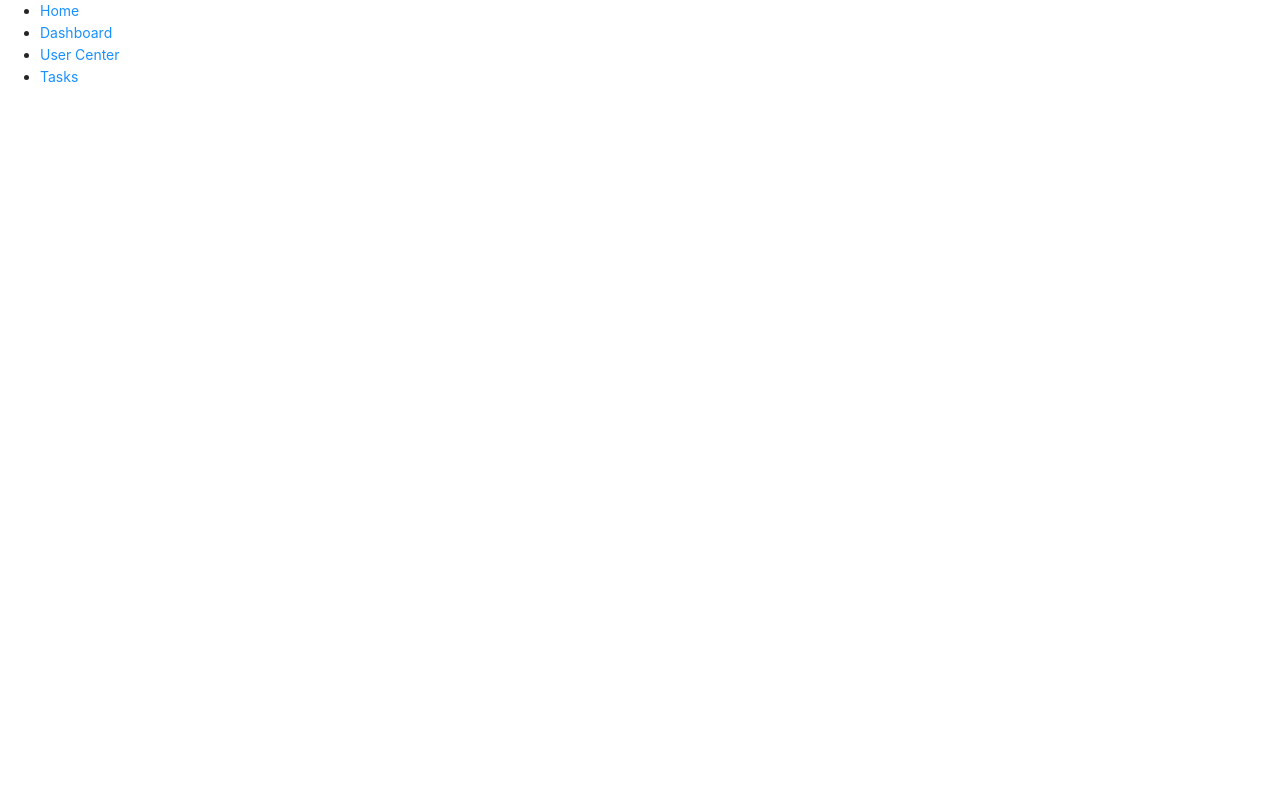
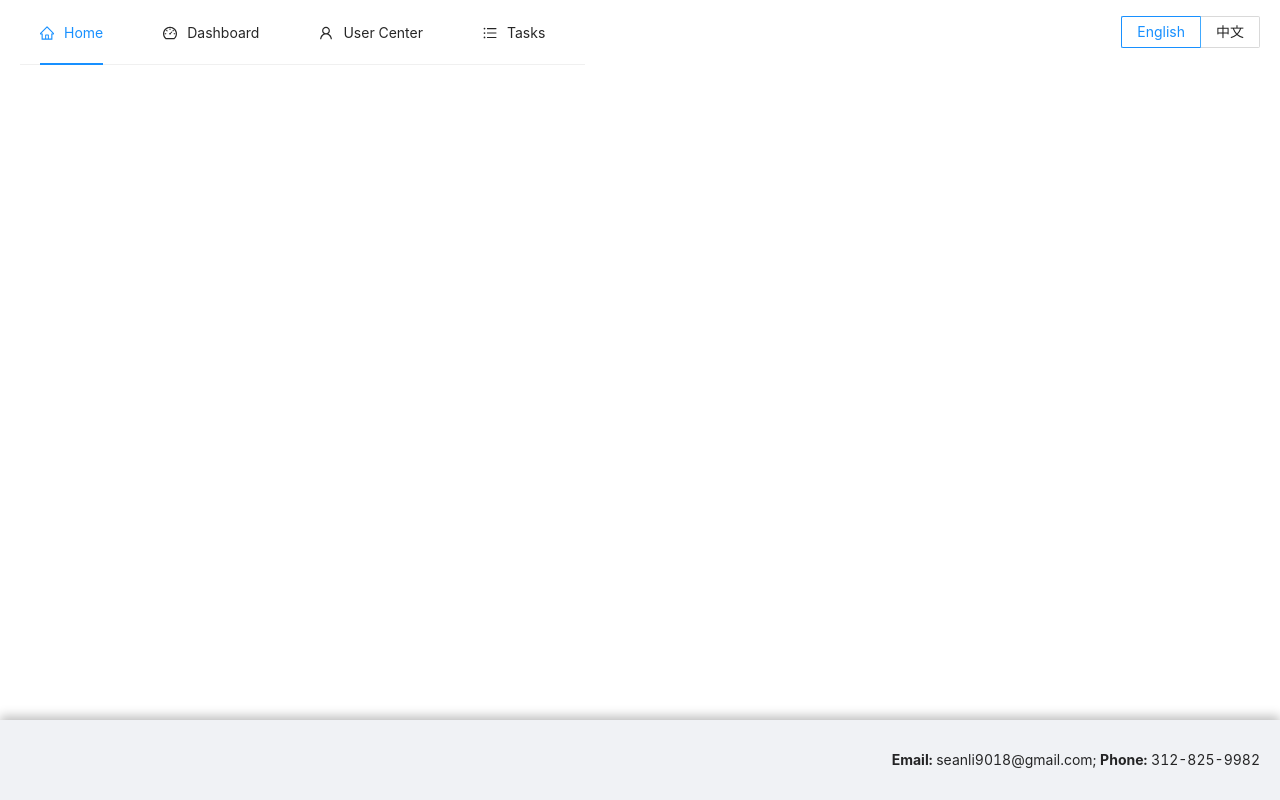
Before and after one commit to seanli9018/reactjs-demo, a React (Create React App) app: page /#/mine/usercenter in a window 1280 px wide. Built offline with nearby package versions, Linux system fonts and the light colour scheme.

Commit message:
lang updated

```diff
--- a/package.json
+++ b/package.json
@@ -8,6 +8,7 @@
     "@testing-library/react": "^11.2.5",
     "@testing-library/user-event": "^12.8.1",
     "antd": "^4.14.0",
+    "moment": "^2.29.1",
     "prop-types": "^15.7.2",
     "react": "^17.0.1",
     "react-dom": "^17.0.1",
--- a/src/App.js
+++ b/src/App.js
@@ -1,51 +1,45 @@
 //import react
 import React from 'react';
+
+//import react-router-dom
+import { HashRouter as Router } from "react-router-dom"
+
+// import from react redux
+import {connect} from "react-redux";
+
 //import antd
-
+import { Layout } from 'antd';
+import { ConfigProvider } from "antd";
+import moment from 'moment';
+import 'moment/locale/zh-cn';
 
 //import page components
-import Todos from "./pages/Todos";
-import Home from "./pages/Home";
-import UserCenter from "./pages/UserCenter";
-import Dashboard from "./pages/Dashboard";
+import AppFooter from './components/AppFooter';
+import AppHeader from './components/AppHeader';
+import AppContent from "./components/AppContent";
 
-//import react-router-dom
-import {
-  HashRouter as Router,
-  Switch,
-  Route,
-  NavLink
-} from "react-router-dom"
-class App extends React.Component {
-  render() {
-    return (
-    <div>
+moment.locale('cn');
+
+function App(props) {
+  const { locale } = props;
+  return (
+    <ConfigProvider locale={locale}>
       <Router>
-        {/*Route Navi*/}
-        <ul>
-          <li><NavLink exact activeClassName="selected" to="/">Home</NavLink></li>
-          <li><NavLink exact activeClassName="selected" to="/dashboard">Dashboard</NavLink></li>
-          <li><NavLink exact activeClassName="selected" to={{
-                                                              pathname: "/usercenter",
-                                                              search: "?name=sean&age=18",
-                                                              hash: "#hashtag",
-                                                              state: {fromDashboard: true, link: 'google.com', userId: 'xxjsdf834'}
-                                                            }}>
-            User Center
-          </NavLink></li>
-          <li><NavLink exact activeClassName="selected" to="/tasks">Tasks</NavLink></li>
-        </ul>
-        {/*Route View/output */}
-        <Switch>
-          <Route exact path="/" component={Home} />
-          <Route exact path="/dashboard" component={Dashboard} />
-          <Route exact path="/usercenter" component={UserCenter} />
-          <Route exact path="/tasks" component={Todos} />
-        </Switch>
+        <Layout>
+          <AppHeader />
+          <AppContent />
+          <AppFooter />
+        </Layout>
       </Router>
-    </div>
-    );
+    </ConfigProvider>
+  )
+}
+
+const mapStateToProps = (state)=>{
+  return {
+    locale: state.locale
   }
 }
 
-export default App;
+// export List component
+export default connect(mapStateToProps, null)(App);
--- /dev/null
+++ b/src/components/AppContent.jsx
@@ -0,0 +1,27 @@
+import React from 'react';
+import { Layout } from 'antd'
+import { Route, Switch } from 'react-router-dom';
+
+
+import Home from "../pages/Home";
+import Dashboard from "../pages/Dashboard";
+import UserCenter from "../pages/UserCenter";
+import Todos from "../pages/Todos";
+
+function AppContent() {
+  const { Content } = Layout;
+  return (
+    <>
+      <Content className="app-content">
+        {/*Route View/output */}
+        <Switch>
+          <Route exact path="/" component={Home} />
+          <Route exact path="/dashboard" component={Dashboard} />
+          <Route exact path="/usercenter" component={UserCenter} />
+          <Route exact path="/tasks" component={Todos} />
+        </Switch>
+      </Content>
+    </>
+  )
+}
+export default AppContent;
--- /dev/null
+++ b/src/components/AppFooter.jsx
@@ -0,0 +1,16 @@
+import React from 'react';
+import {Layout} from 'antd'
+
+function AppFooter() {
+  const { Footer } = Layout;
+  return (
+    <>
+      <Footer className="app-footer">
+        <div className="footer-info">
+          <span><strong>Email:</strong> seanli9018@gmail.com; <strong>Phone:</strong> 312-825-9982</span>
+        </div>
+      </Footer>
+    </>
+  )
+}
+export default AppFooter;
--- /dev/null
+++ b/src/components/AppHeader.jsx
@@ -0,0 +1,50 @@
+// import from react
+import React, {useState} from 'react';
+
+// import from antd
+import {Layout, Menu} from 'antd'
+import {DashboardOutlined, HomeOutlined, UnorderedListOutlined, UserOutlined} from "@ant-design/icons";
+
+// import from react-router-dom
+import {NavLink} from "react-router-dom";
+
+// import from components
+import LangRadio from "./LangRadio";
+
+function AppHeader() {
+  const [current, setCurrent] = useState('home')
+  const { Header } = Layout;
+  let handleClick = e => {
+    setCurrent(e.key);
+  };
+  return (
+    <>
+      <Header className="app-header">
+        <Menu onClick={handleClick} selectedKeys={[current]} mode="horizontal">
+          {/*Route Navi*/}
+          <Menu.Item key="home" icon={<HomeOutlined />}>
+            <NavLink exact activeClassName="selected" to="/">Home</NavLink>
+          </Menu.Item>
+          <Menu.Item key="dashboard" icon={<DashboardOutlined />}>
+            <NavLink exact activeClassName="selected" to="/dashboard">Dashboard</NavLink>
+          </Menu.Item>
+          <Menu.Item key="usercenter" icon={<UserOutlined />}>
+            <NavLink exact activeClassName="selected" to={{
+              pathname: "/usercenter",
+              search: "?name=sean&age=18",
+              hash: "#hashtag",
+              state: {fromDashboard: true, link: 'google.com', userId: 'xxjsdf834'}
+            }}>
+              User Center
+            </NavLink>
+          </Menu.Item>
+          <Menu.Item key="tasks" icon={<UnorderedListOutlined />}>
+            <NavLink exact activeClassName="selected" to="/tasks">Tasks</NavLink>
+          </Menu.Item>
+        </Menu>
+        <LangRadio />
+      </Header>
+    </>
+  )
+}
+export default AppHeader;
--- /dev/null
+++ b/src/components/LangRadio.jsx
@@ -0,0 +1,62 @@
+import React from 'react';
+
+//import from antd
+import {  Radio } from 'antd';
+import enUS from 'antd/lib/locale/en_US';
+import zhCN from 'antd/lib/locale/zh_CN';
+import moment from "moment";
+import {connect} from "react-redux";
+import { changeLocale } from "../store/actionCreators";
+
+
+function LangRadio(props) {
+  const { locale, dispatchChangeLocale } = props;
+
+  let handleLocale = e => {
+    // get radio user selected value
+    const localeValue = e.target.value;
+
+    // set store locale state
+    dispatchChangeLocale(localeValue);
+
+    if (!localeValue) {
+      moment.locale('en');
+    } else {
+      moment.locale('zh-cn');
+    }
+  };
+
+  return (
+    <>
+      <div className="change-locale">
+        <Radio.Group value={!!locale ? locale : enUS} onChange={handleLocale}>
+          <Radio.Button key="en" value={enUS}>
+            English
+          </Radio.Button>
+          <Radio.Button key="cn" value={zhCN}>
+            中文
+          </Radio.Button>
+        </Radio.Group>
+      </div>
+    </>
+  )
+}
+
+// get redux state and passing it to component props
+const mapStateToProps = (state) => {
+  return {
+    locale: state.locale
+  }
+}
+
+const mapDispatchToProps = (dispatch) => {
+  return {
+    dispatchChangeLocale(localValue){
+      const action = changeLocale(localValue);
+      dispatch(action);
+    }
+  }
+}
+
+// export List component
+export default connect(mapStateToProps, mapDispatchToProps)(LangRadio);
--- a/src/index.scss
+++ b/src/index.scss
@@ -1,4 +1,6 @@
 @import '~antd/dist/antd.css';
+$headerHeight: 65px;
+$footerHeight: 80px;
 
 body {
   margin: 0;
@@ -25,6 +27,30 @@ code {
   color: white;
   cursor: pointer;
   padding-bottom: 2px;
+}
+
+// app header
+.app-header {
+  background-color: white;
+  padding: 0 20px;
+  height: $headerHeight;
+  display: flex;
+  flex-direction: row;
+  justify-content: space-between;
+  .ant-menu {
+    padding: 0;
+    .ant-menu-item {
+      margin:0 20px 0 0;
+    }
+  }
+}
+
+// app content
+.app-content {
+  background-color: white;
+  height: calc(100vh - #{$headerHeight} - #{$footerHeight});
+  padding: 30px 20px 0 20px;
+  box-sizing: border-box;
 }
 
 // Todo List Wrapper
@@ -104,3 +130,19 @@ code {
     display: inline-block;
   }
 }
+
+//App footer
+.app-footer {
+  box-shadow: 0px -4px 10px 0px rgba(0, 0, 0, 0.25);
+  height: $footerHeight;
+  padding: 0;
+  display: flex;
+  flex-direction: row;
+  justify-content: flex-end;
+  padding: 0 20px;
+  .footer-info {
+    display: flex;
+    flex-direction: column;
+    justify-content: center;
+  }
+}
--- a/src/pages/Home.jsx
+++ b/src/pages/Home.jsx
@@ -1,13 +1,25 @@
 import React from 'react';
 
-class Home extends React.Component {
-  render() {
-    return (
-      <div>
-        This is Home Page
-      </div>
-    );
-  }
+//import from antd
+import { DatePicker } from "antd";
+// import { ConfigProvider } from "antd";
+// import moment from 'moment';
+// import 'moment/locale/zh-cn';
+import {connect} from "react-redux";
+// moment.locale('cn');
+
+ function Home() {
+  return (
+    <div>
+      <DatePicker />
+    </div>
+  );
+}
+const mapStateToProps = (state)=>{
+   return {
+     locale: state.locale
+   }
 }
 
-export default Home;
+// export List component
+export default connect(mapStateToProps, null)(Home);
--- a/src/store/actionCreators.js
+++ b/src/store/actionCreators.js
@@ -6,7 +6,8 @@ import {
   CHANGE_ONE_FINISHED,
   IS_ALL_FINISHED,
   DEL_FINISHED_TASKS,
-  MOVE_TASK
+  MOVE_TASK,
+  CHANGE_LOCALE
 } from "./actionTypes";
 
 //1.添加所有的已经存在的任务
@@ -60,3 +61,11 @@ export const moveTask = (index, diff) => {
     diff
   }
 }
+
+//8. handle locale
+export const changeLocale = (localeValue) => {
+  return {
+    type: CHANGE_LOCALE,
+    localeValue
+  }
+}
--- a/src/store/actionTypes.js
+++ b/src/store/actionTypes.js
@@ -12,3 +12,5 @@ export const IS_ALL_FINISHED = 'is_all_finished';
 export const DEL_FINISHED_TASKS = 'del_finished_tasks';
 //7.move task item up and down
 export const MOVE_TASK = 'move_task';
+//8. Change locale
+export const CHANGE_LOCALE = 'change_locale';
--- a/src/store/reducers.js
+++ b/src/store/reducers.js
@@ -6,12 +6,14 @@ import {
   CHANGE_ONE_FINISHED,
   IS_ALL_FINISHED,
   DEL_FINISHED_TASKS,
-  MOVE_TASK
+  MOVE_TASK,
+  CHANGE_LOCALE
 } from "./actionTypes";
 
 // 2. reducer: create default state
 const defaultState = {
-  tasks: []
+  tasks: [],
+  locale: null
 }
 
 // 3. reducer: core methods based on action type
@@ -108,7 +110,6 @@ export default function taskReducer(state=defaultState, action){
     newState.tasks = tempTasks;
     return newState;
   }
-
   //7. move task item up and down
   if(action.type === MOVE_TASK) {
     //7.0 clone current state
@@ -126,5 +127,17 @@ export default function taskReducer(state=defaultState, action){
     newState.tasks = tasks;
     return newState;
   }
+  //8. Change locale
+  if(action.type === CHANGE_LOCALE) {
+    // 8.0 clone current state
+    const newState = JSON.parse(JSON.stringify(state));
+    const localeValue = action.localeValue;
+
+    // 8.1 handle change locale
+    newState.locale = localeValue;
+
+    // 8.2 set state
+    return newState
+  }
   return state;
 }
```
Also changed, not shown: src/index.js (+4 -3 lines).
